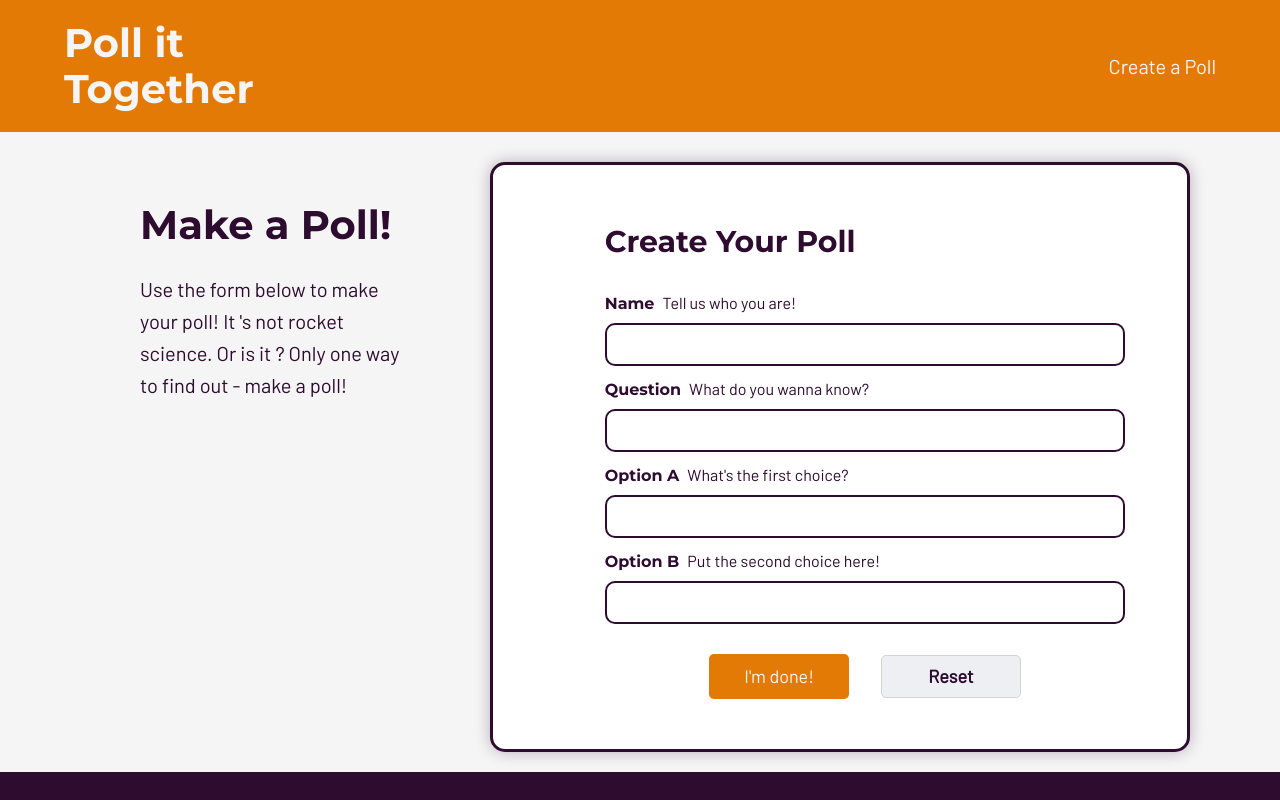
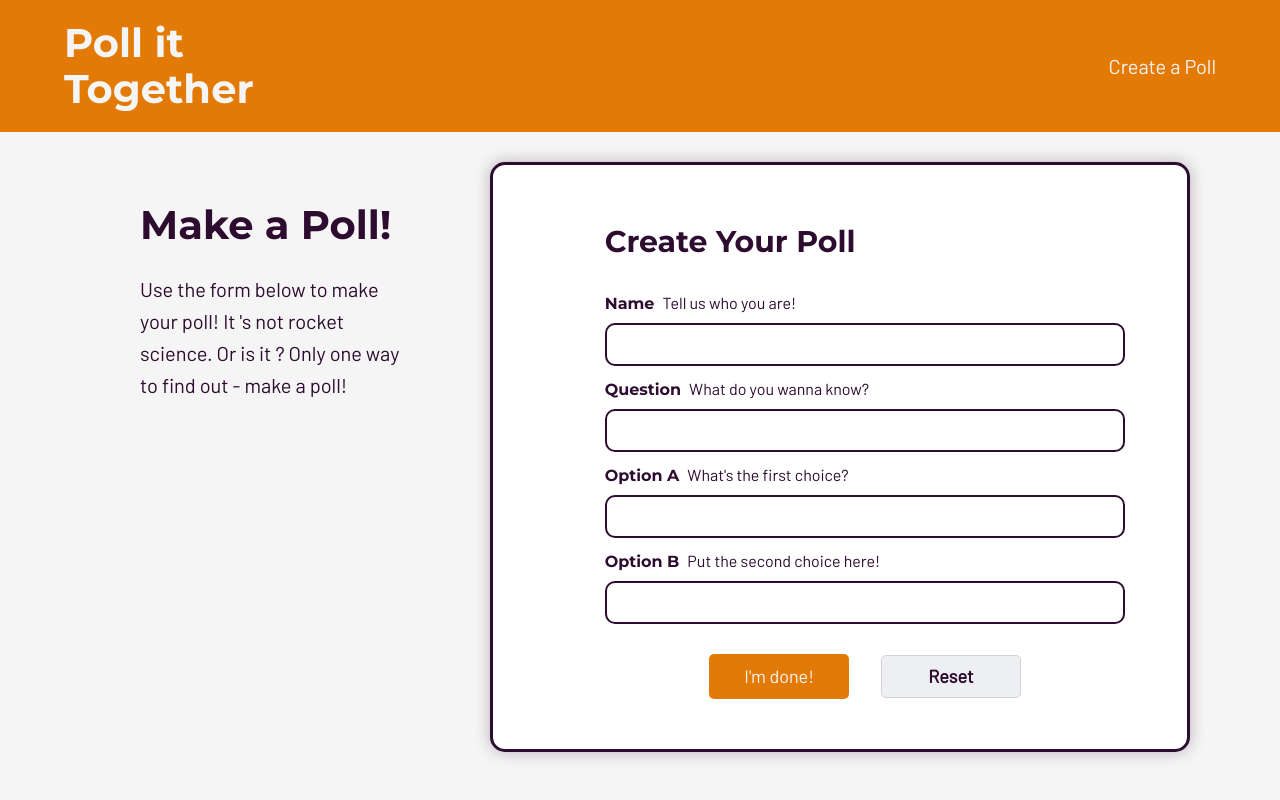
Before and after one commit to SergeChurkin-ca/poll-it, a React (Create React App) app: page /createpoll in a window 1280 px wide. Shown: the top 800 px of the page. Built offline with nearby package versions, Linux system fonts and the light colour scheme.

Commit message:
footer cooperation

```diff
--- a/src/createpoll.css
+++ b/src/createpoll.css
@@ -298,7 +298,7 @@ header a {
     align-items: flex-start;
     display: flex;
     justify-content: space-between;
-    height: 80vh;
+    height: 100vh;
     padding-top: 10px;
     width: 90%;
     margin: 0 auto;
@@ -482,7 +482,7 @@ input:focus-within {
 
 /* --- Landscape phone to portrait tablet --- */
 
-@media (max-width: 780px) {
+@media (max-width: 800px) {
     header h1 {
         font-size: 35px;
     }
```
